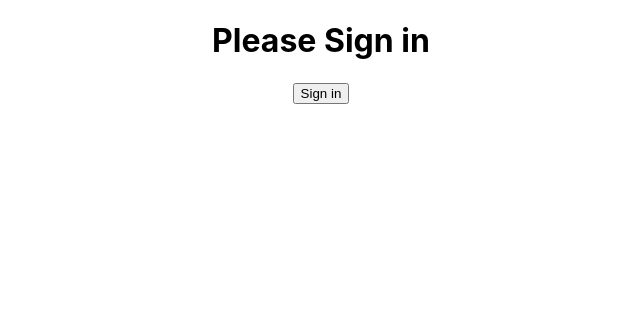
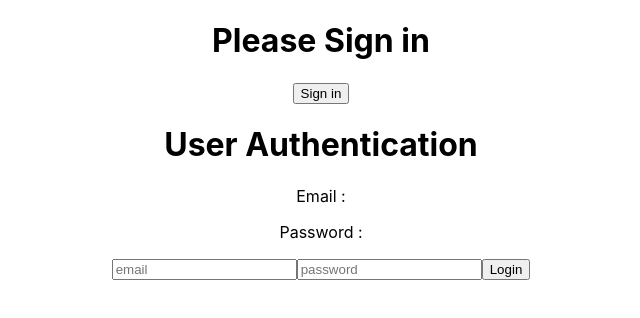
Before and after one commit to abrarCSE29/firebase-authentication, a React (Create React App) app: page / in a window 1280 px wide. Shown: the top 318 px of the page, without its empty margins (319-959 px from the left). Built offline with nearby package versions, Linux system fonts and the light colour scheme.

Commit message:
validate credentials with regx

```diff
--- a/src/App.js
+++ b/src/App.js
@@ -23,12 +23,17 @@ function App() {
     isSignedIn: false,
   });
 
+  const [client,setClient] = useState({
+    email: "",
+    password: "",
+  })
+
   const handleSignin = () => {
     const auth = getAuth();
     signInWithPopup(auth, provider)
       .then((result) => {
         console.log(result.user);
-        const {displayName,photoURL} = result.user;
+        const { displayName, photoURL } = result.user;
         const signedinUser = {
           name: displayName,
           photoUrl: photoURL,
@@ -36,9 +41,37 @@ function App() {
         };
         setUserr(signedinUser);
       })
-      .catch((error) => {
-      });
+      .catch((error) => {});
   };
+
+  const handleSubmit = (e) => {
+    e.preventDefault();
+    console.log("Form submitted");
+  };
+
+  const handleChange = (e) => {
+    console.log(e.target.value);
+  };
+
+  const validateCredentials = (e) => {
+    let isFormValid = true;
+    if(e.target.name === "password"){
+      isFormValid = /^(?=.*[a-z])(?=.*[A-Z])(?=.*\d)(?=.*[@$!%*?&])[A-Za-z\d@$!%*?&]{8,}$/.test(e.target.value);
+      console.log("This is password validation ", isFormValid);
+    }
+    if(e.target.name === "email"){
+      isFormValid = /^[^\s@]+@[^\s@]+\.[^\s@]+$/.test(e.target.value);
+      console.log("This is email validation ", isFormValid);
+    }
+
+    if(isFormValid){
+      const newUserInfo = {...client};
+      newUserInfo[e.target.name] = e.target.value;
+      setClient(newUserInfo);
+    }
+
+
+  }
 
   return (
     <div className="App">
@@ -61,6 +94,15 @@ function App() {
           <button onClick={handleSignin}>Sign in</button>
         </div>
       )}
+
+      <h1>User Authentication</h1>
+      <p>Email : {client.email}</p>
+      <p>Password : {client.password}</p>
+      <form onSubmit={handleSubmit}>
+        <input type="email" placeholder="email" name="email" required onChange={handleChange} onBlur={validateCredentials} />
+        <input type="password" placeholder="password" name="password" required onBlur={validateCredentials} />
+        <input type="submit" value="Login" />
+      </form>
     </div>
   );
 }
```
